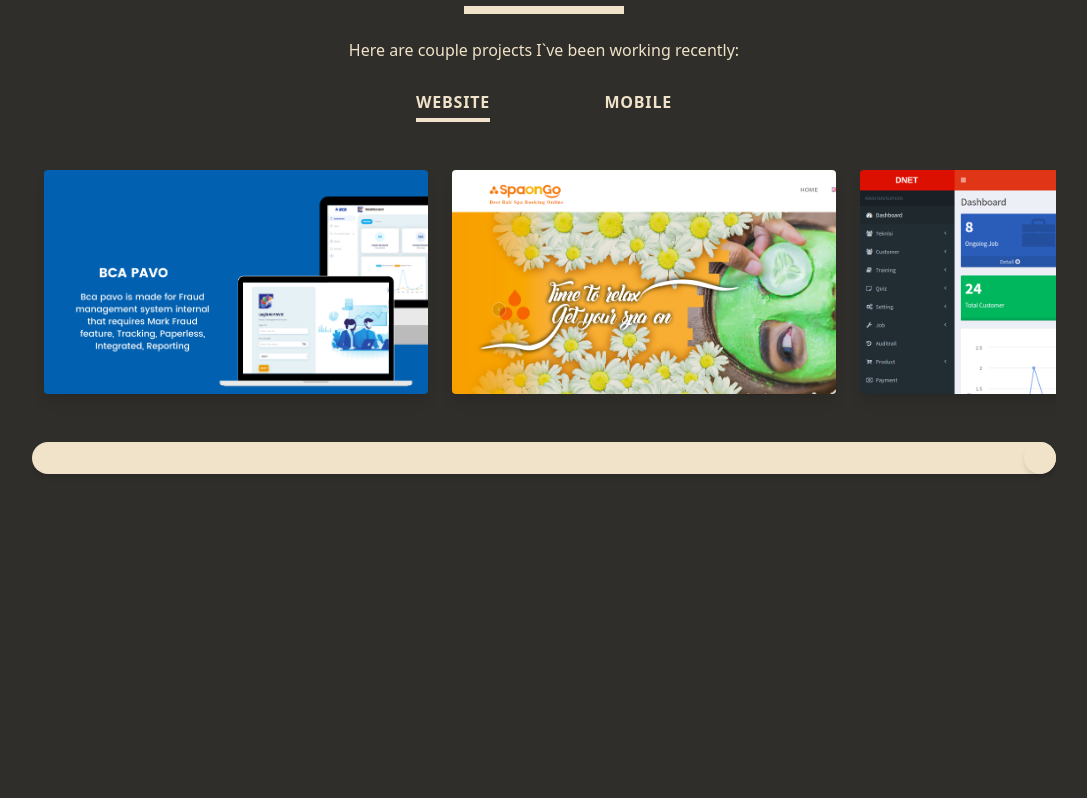
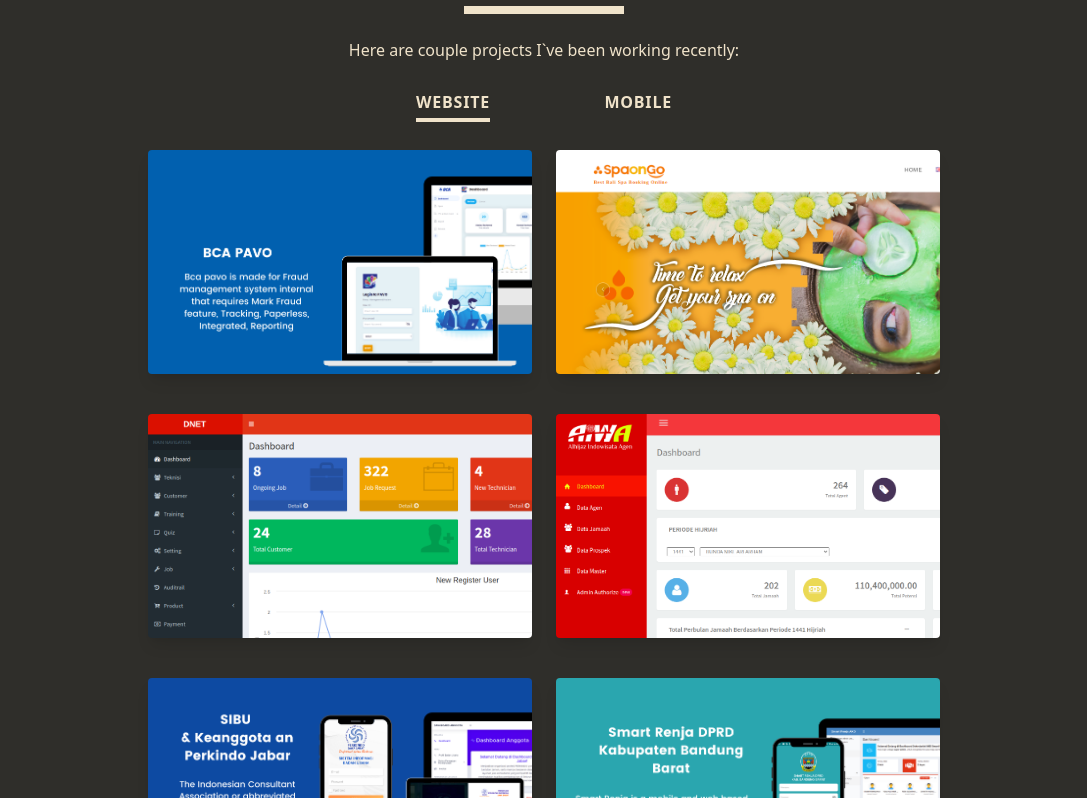
Before and after one commit to rachmizard/portofolio-website, a Next.js app: page / in a window 1280 px wide. Shown: the part 3002-3800 px from the top of the page, without its empty margins (96-1183 px from the left). Built offline with nearby package versions, Linux system fonts and the light colour scheme.

Commit message:
change: replace scrollable to grid in projects section

```diff
--- a/components/Projects/ProjectItem.tsx
+++ b/components/Projects/ProjectItem.tsx
@@ -22,7 +22,7 @@
 
 export default function ProjectItem({ data }: ProjectItemProps) {
      return (
-          <div className="inline-block px-3 py-10">
+          <div className="inline-block px-3 py-5">
                <div className="group overflow-hidden relative w-96 h-56 shadow-lg rounded hover:shadow-md transition-all duration-300 ease-in-out cursor-pointer">
                     <Image
                          unoptimized
--- a/components/Projects/index.tsx
+++ b/components/Projects/index.tsx
@@ -70,34 +70,28 @@
                          </ul>
                     </div>
                </div>
-               <div className="min-h-screen flex flex-col overflow-hidden">
+               <div className="min-h-screen flex flex-col">
                     <div
                          id="tab1"
-                         className={currentTab === 1 ? 'block' : 'hidden'}>
-                         <Scrollable
-                              data={websites}
-                              className="flex flex-nowrap overflow-x-scroll pb-5 hide-scroll-bar">
-                              {websites.map((project) => (
-                                   <ProjectItem
-                                        key={project.id}
-                                        data={project}
-                                   />
-                              ))}
-                         </Scrollable>
+                         className={
+                              currentTab === 1
+                                   ? 'flex justify-center items-center flex-wrap'
+                                   : 'hidden'
+                         }>
+                         {websites.map((project) => (
+                              <ProjectItem key={project.id} data={project} />
+                         ))}
                     </div>
                     <div
                          id="tab2"
-                         className={currentTab === 2 ? 'block' : 'hidden'}>
-                         <Scrollable
-                              data={mobiles}
-                              className="flex flex-nowrap overflow-x-scroll pb-5 hide-scroll-bar">
-                              {mobiles.map((project) => (
-                                   <ProjectItem
-                                        key={project.id}
-                                        data={project}
-                                   />
-                              ))}
-                         </Scrollable>
+                         className={
+                              currentTab === 2
+                                   ? 'flex justify-center items-center flex-wrap'
+                                   : 'hidden'
+                         }>
+                         {mobiles.map((project) => (
+                              <ProjectItem key={project.id} data={project} />
+                         ))}
                     </div>
                </div>
           </section>
```
